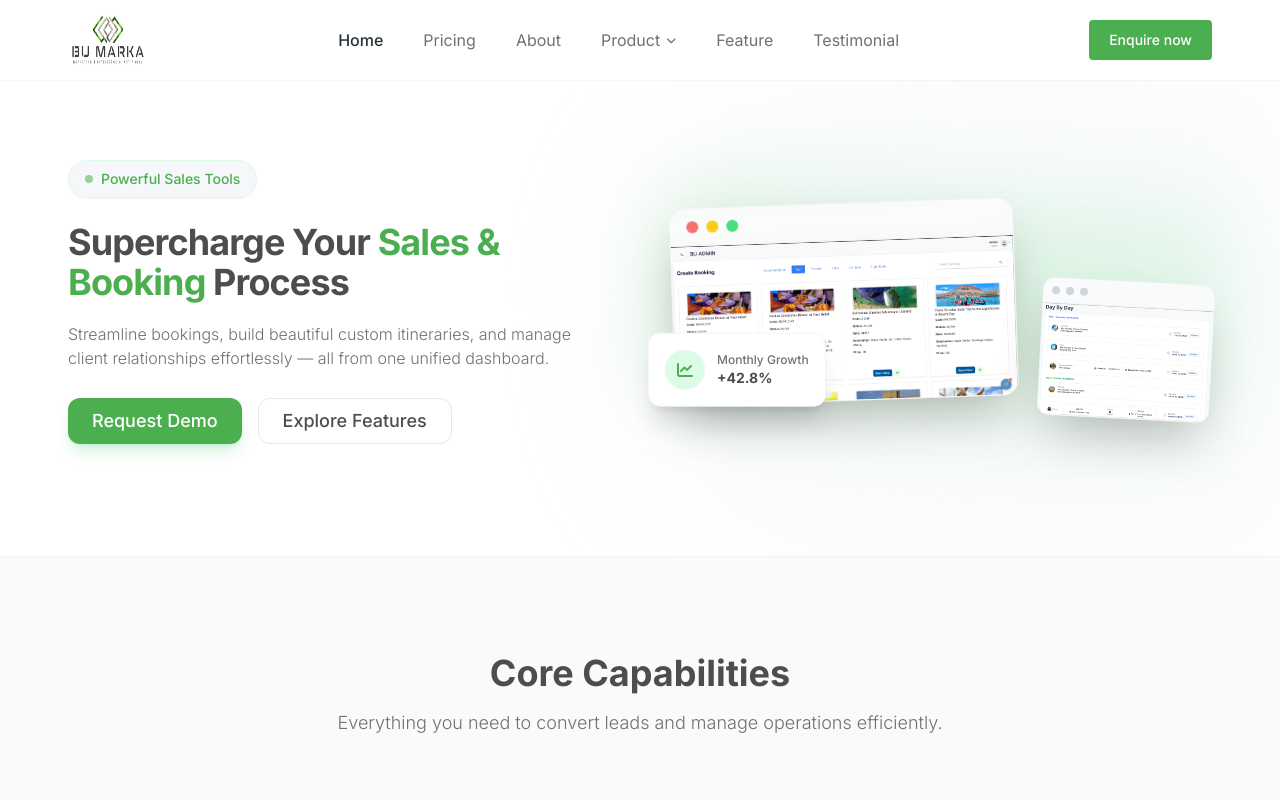
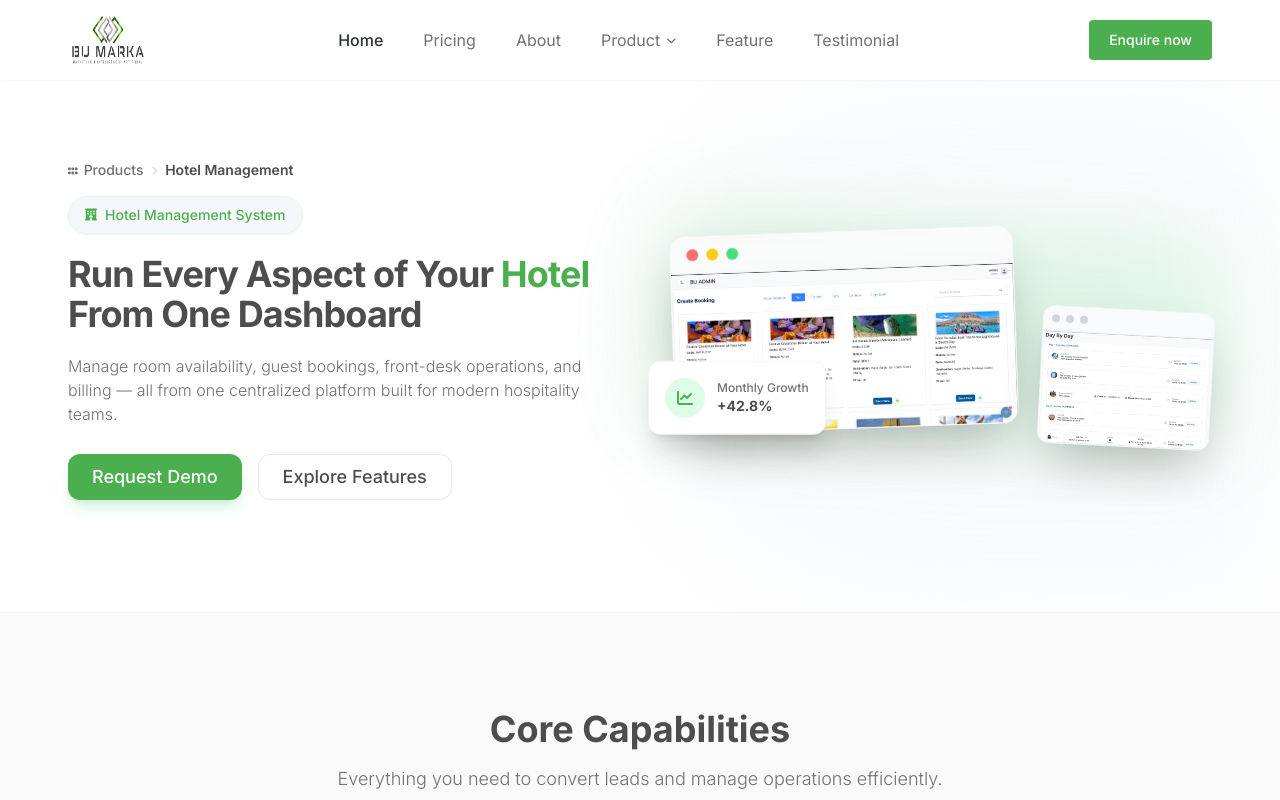
Before and after one commit to radhika-panwar01/BU-marko-Enquiry-react, a React (Vite) app: page /product/sales-booking in a window 1280 px wide. Both pictures are taken after a click on the button "Hotel Management". Shown: the top 800 px of the page. Built offline with nearby package versions, Linux system fonts and the light colour scheme.

Commit message:
after adding routing and dropdown

```diff
--- a/src/components/Product_subpages/Contract-Management.jsx
+++ b/src/components/Product_subpages/Contract-Management.jsx
@@ -210,9 +210,22 @@ const ContractManagementPage = ({ onOpenInquiry, setCurrentPage }) => {
                 <div className="mx-3 px-4 md:px-14 relative z-10">
                     <div className="flex flex-col lg:flex-row items-center gap-10 lg:gap-16">
                         <div className="lg:w-1/2 text-left" data-aos="fade-right">
-                            <div className="inline-flex items-center gap-2 px-4 py-2 rounded-full bg-brand-light text-brand-primary font-medium text-sm mb-6 shadow-sm border border-green-100">
-                                <span className="w-2 h-2 rounded-full bg-brand-primary animate-pulse"></span>
-                                Every Contract, In Control
+                            {/* Breadcrumb */}
+                            <nav aria-label="Breadcrumb" className="flex items-center gap-2 text-xs sm:text-sm text-brand-gray mb-4">
+                                <button
+                                    onClick={() => setCurrentPage && setCurrentPage('product')}
+                                    className="inline-flex items-center gap-1.5 hover:text-brand-primary transition font-medium"
+                                >
+                                    <i className="fa-solid fa-grip text-[11px]"></i>
+                                    Products
+                                </button>
+                                <i className="fa-solid fa-chevron-right text-[9px] text-gray-300"></i>
+                                <span className="text-brand-dark font-semibold">Contract Management</span>
+                            </nav>
+
+                            <div className="inline-flex items-center gap-2 px-4 py-2 rounded-full bg-brand-light text-brand-primary font-medium text-sm mb-5 shadow-sm border border-green-100">
+                                <i className="fa-solid fa-file-signature text-[12px]"></i>
+                                Contract Management App
                             </div>
                             <h1 className="text-2xl md:text-3xl lg:text-4xl font-bold text-brand-dark tracking-tight leading-tight mb-5">
                                 <span className="text-brand-primary">Contract Management</span> Without the Chaos
--- a/src/components/Product_subpages/Driver-App.jsx
+++ b/src/components/Product_subpages/Driver-App.jsx
@@ -168,9 +168,22 @@ const DriverAppPage = ({ onOpenInquiry, setCurrentPage }) => {
                 <div className="mx-3 px-4 md:px-14 relative z-10">
                     <div className="flex flex-col lg:flex-row items-center gap-10 lg:gap-16">
                         <div className="lg:w-1/2 text-left" data-aos="fade-right">
-                            <div className="inline-flex items-center gap-2 px-4 py-2 rounded-full bg-brand-light text-brand-primary font-medium text-sm mb-6 shadow-sm border border-green-100">
-                                <span className="w-2 h-2 rounded-full bg-brand-primary animate-pulse"></span>
-                                For Drivers, On the Road
+                            {/* Breadcrumb */}
+                            <nav aria-label="Breadcrumb" className="flex items-center gap-2 text-xs sm:text-sm text-brand-gray mb-4">
+                                <button
+                                    onClick={() => setCurrentPage && setCurrentPage('product')}
+                                    className="inline-flex items-center gap-1.5 hover:text-brand-primary transition font-medium"
+                                >
+                                    <i className="fa-solid fa-grip text-[11px]"></i>
+                                    Products
+                                </button>
+                                <i className="fa-solid fa-chevron-right text-[9px] text-gray-300"></i>
+                                <span className="text-brand-dark font-semibold">Driver App</span>
+                            </nav>
+
+                            <div className="inline-flex items-center gap-2 px-4 py-2 rounded-full bg-brand-light text-brand-primary font-medium text-sm mb-5 shadow-sm border border-green-100">
+                                <i className="fa-solid fa-id-card-clip text-[12px]"></i>
+                                Driver App
                             </div>
                             <h1 className="text-2xl md:text-3xl lg:text-4xl font-bold text-brand-dark tracking-tight leading-tight mb-5">
                                 The <span className="text-brand-primary">Driver App</span> — Built for the Road, Not the Office
--- a/src/components/Product_subpages/Financial-Management.jsx
+++ b/src/components/Product_subpages/Financial-Management.jsx
@@ -314,9 +314,22 @@ const FinancialManagementPage = ({ onOpenInquiry, setCurrentPage }) => {
                 <div className="mx-3 px-4 md:px-14 relative z-10">
                     <div className="flex flex-col lg:flex-row items-center gap-16">
                         <div className="lg:w-1/2 text-left" data-aos="fade-right">
-                            <div className="inline-flex items-center gap-2 px-4 py-2 rounded-full bg-brand-light text-brand-primary font-medium text-sm mb-6 shadow-sm border border-green-100">
-                                <span className="w-2 h-2 rounded-full bg-brand-primary animate-pulse"></span>
-                                Smart Finance Suite
+                            {/* Breadcrumb */}
+                            <nav aria-label="Breadcrumb" className="flex items-center gap-2 text-xs sm:text-sm text-brand-gray mb-4">
+                                <button
+                                    onClick={() => setCurrentPage && setCurrentPage('product')}
+                                    className="inline-flex items-center gap-1.5 hover:text-brand-primary transition font-medium"
+                                >
+                                    <i className="fa-solid fa-grip text-[11px]"></i>
+                                    Products
+                                </button>
+                                <i className="fa-solid fa-chevron-right text-[9px] text-gray-300"></i>
+                                <span className="text-brand-dark font-semibold">Accounting (Travel)</span>
+                            </nav>
+
+                            <div className="inline-flex items-center gap-2 px-4 py-2 rounded-full bg-brand-light text-brand-primary font-medium text-sm mb-5 shadow-sm border border-green-100">
+                                <i className="fa-solid fa-calculator text-[12px]"></i>
+                                Accounting System for Travel
                             </div>
 
                             <h1 className="text-2xl md:text-3xl lg:text-4xl font-bold text-brand-dark tracking-tight leading-tight mb-5">
--- a/src/components/Product_subpages/Human-Resource-App.jsx
+++ b/src/components/Product_subpages/Human-Resource-App.jsx
@@ -205,9 +205,22 @@ const HumanResourceAppPage = ({ onOpenInquiry, setCurrentPage }) => {
                 <div className="mx-3 px-4 md:px-14 relative z-10">
                     <div className="flex flex-col lg:flex-row items-center gap-10 lg:gap-16">
                         <div className="lg:w-1/2 text-left" data-aos="fade-right">
-                            <div className="inline-flex items-center gap-2 px-4 py-2 rounded-full bg-brand-light text-brand-primary font-medium text-sm mb-6 shadow-sm border border-green-100">
-                                <span className="w-2 h-2 rounded-full bg-brand-primary animate-pulse"></span>
-                                People Operations, Simplified
+                            {/* Breadcrumb */}
+                            <nav aria-label="Breadcrumb" className="flex items-center gap-2 text-xs sm:text-sm text-brand-gray mb-4">
+                                <button
+                                    onClick={() => setCurrentPage && setCurrentPage('product')}
+                                    className="inline-flex items-center gap-1.5 hover:text-brand-primary transition font-medium"
+                                >
+                                    <i className="fa-solid fa-grip text-[11px]"></i>
+                                    Products
+                                </button>
+                                <i className="fa-solid fa-chevron-right text-[9px] text-gray-300"></i>
+                                <span className="text-brand-dark font-semibold">Human Resource App</span>
+                            </nav>
+
+                            <div className="inline-flex items-center gap-2 px-4 py-2 rounded-full bg-brand-light text-brand-primary font-medium text-sm mb-5 shadow-sm border border-green-100">
+                                <i className="fa-solid fa-users-gear text-[12px]"></i>
+                                Human Resource App
                             </div>
                             <h1 className="text-2xl md:text-3xl lg:text-4xl font-bold text-brand-dark tracking-tight leading-tight mb-5">
                                 The <span className="text-brand-primary">Human Resource App</span> Your Team Will Actually Use
--- a/src/components/Product_subpages/Operations-Logistics.jsx
+++ b/src/components/Product_subpages/Operations-Logistics.jsx
@@ -335,9 +335,22 @@ const OperationsLogisticsPage = ({ onOpenInquiry, setCurrentPage }) => {
                 <div className="mx-3 px-4 md:px-14 relative z-10">
                     <div className="flex flex-col lg:flex-row items-center gap-16">
                         <div className="lg:w-1/2 text-left" data-aos="fade-right">
-                            <div className="inline-flex items-center gap-2 px-4 py-2 rounded-full bg-brand-light text-brand-primary font-medium text-sm mb-6 shadow-sm border border-green-100">
-                                <span className="w-2 h-2 rounded-full bg-brand-primary animate-pulse"></span>
-                                Operations Control Center
+                            {/* Breadcrumb */}
+                            <nav aria-label="Breadcrumb" className="flex items-center gap-2 text-xs sm:text-sm text-brand-gray mb-4">
+                                <button
+                                    onClick={() => setCurrentPage && setCurrentPage('product')}
+                                    className="inline-flex items-center gap-1.5 hover:text-brand-primary transition font-medium"
+                                >
+                                    <i className="fa-solid fa-grip text-[11px]"></i>
+                                    Products
+                                </button>
+                                <i className="fa-solid fa-chevron-right text-[9px] text-gray-300"></i>
+                                <span className="text-brand-dark font-semibold">Fleet Management</span>
+                            </nav>
+
+                            <div className="inline-flex items-center gap-2 px-4 py-2 rounded-full bg-brand-light text-brand-primary font-medium text-sm mb-5 shadow-sm border border-green-100">
+                                <i className="fa-solid fa-truck-fast text-[12px]"></i>
+                                Fleet Management System
                             </div>
 
                             <h1 className="text-2xl md:text-3xl lg:text-4xl font-bold text-brand-dark tracking-tight leading-tight mb-5">
--- a/src/components/Product_subpages/Sales&Booking.jsx
+++ b/src/components/Product_subpages/Sales&Booking.jsx
@@ -8,7 +8,7 @@ import Tailor2 from "../../assets/images/productimages/Tailor-2.png";
 
 
 
-const SalesBookingPage = ({ onOpenInquiry }) => {
+const SalesBookingPage = ({ onOpenInquiry, setCurrentPage }) => {
     useEffect(() => {
         window.scrollTo(0, 0);
         if (typeof window !== 'undefined' && window.AOS) {
@@ -28,17 +28,31 @@ const SalesBookingPage = ({ onOpenInquiry }) => {
                 <div className="mx-3 px-4 md:px-14 relative z-10">
                     <div className="flex flex-col lg:flex-row items-center gap-16">
                         <div className="lg:w-1/2 text-left" data-aos="fade-right">
-                            <div className="inline-flex items-center gap-2 px-4 py-2 rounded-full bg-brand-light text-brand-primary font-medium text-sm mb-6 shadow-sm border border-green-100">
-                                <span className="w-2 h-2 rounded-full bg-brand-primary animate-pulse"></span>
-                                Powerful Sales Tools
+                            {/* Breadcrumb */}
+                            <nav aria-label="Breadcrumb" className="flex items-center gap-2 text-xs sm:text-sm text-brand-gray mb-4">
+                                <button
+                                    onClick={() => setCurrentPage && setCurrentPage('product')}
+                                    className="inline-flex items-center gap-1.5 hover:text-brand-primary transition font-medium"
+                                >
+                                    <i className="fa-solid fa-grip text-[11px]"></i>
+                                    Products
+                                </button>
+                                <i className="fa-solid fa-chevron-right text-[9px] text-gray-300"></i>
+                                <span className="text-brand-dark font-semibold">Hotel Management</span>
+                            </nav>
+
+                            {/* Product label pill */}
+                            <div className="inline-flex items-center gap-2 px-4 py-2 rounded-full bg-brand-light text-brand-primary font-medium text-sm mb-5 shadow-sm border border-green-100">
+                                <i className="fa-solid fa-hotel text-[12px]"></i>
+                                Hotel Management System
                             </div>
 
                             <h1 className="text-2xl md:text-3xl lg:text-4xl font-bold text-brand-dark tracking-tight leading-tight mb-5">
-                                Supercharge Your <span className="text-brand-primary">Sales & Booking</span> Process
+                                Run Every Aspect of Your <span className="text-brand-primary">Hotel</span> From One Dashboard
                             </h1>
 
                             <p className="text-brand-gray text-sm md:text-base mb-7 leading-relaxed font-light">
-                                Streamline bookings, build beautiful custom itineraries, and manage client relationships effortlessly — all from one unified dashboard.
+                                Manage room availability, guest bookings, front-desk operations, and billing — all from one centralized platform built for modern hospitality teams.
                             </p>
 
                             <div className="flex flex-col sm:flex-row gap-4">
--- a/src/components/Product_subpages/Tour-Guide-App.jsx
+++ b/src/components/Product_subpages/Tour-Guide-App.jsx
@@ -182,9 +182,22 @@ const TourGuideAppPage = ({ onOpenInquiry, setCurrentPage }) => {
                 <div className="mx-3 px-4 md:px-14 relative z-10">
                     <div className="flex flex-col lg:flex-row items-center gap-10 lg:gap-16">
                         <div className="lg:w-1/2 text-left" data-aos="fade-right">
-                            <div className="inline-flex items-center gap-2 px-4 py-2 rounded-full bg-brand-light text-brand-primary font-medium text-sm mb-6 shadow-sm border border-green-100">
-                                <span className="w-2 h-2 rounded-full bg-brand-primary animate-pulse"></span>
-                                For Tour Guides, On the Move
+                            {/* Breadcrumb */}
+                            <nav aria-label="Breadcrumb" className="flex items-center gap-2 text-xs sm:text-sm text-brand-gray mb-4">
+                                <button
+                                    onClick={() => setCurrentPage && setCurrentPage('product')}
+                                    className="inline-flex items-center gap-1.5 hover:text-brand-primary transition font-medium"
+                                >
+                                    <i className="fa-solid fa-grip text-[11px]"></i>
+                                    Products
+                                </button>
+                                <i className="fa-solid fa-chevron-right text-[9px] text-gray-300"></i>
+                                <span className="text-brand-dark font-semibold">Tour Guide App</span>
+                            </nav>
+
+                            <div className="inline-flex items-center gap-2 px-4 py-2 rounded-full bg-brand-light text-brand-primary font-medium text-sm mb-5 shadow-sm border border-green-100">
+                                <i className="fa-solid fa-map-location-dot text-[12px]"></i>
+                                Tour Guide App
                             </div>
                             <h1 className="text-2xl md:text-3xl lg:text-4xl font-bold text-brand-dark tracking-tight leading-tight mb-5">
                                 The <span className="text-brand-primary">Tour Guide App</span> — Everything You Need, In Your Pocket
--- a/src/components/Product_subpages/Travel-Management.jsx
+++ b/src/components/Product_subpages/Travel-Management.jsx
@@ -185,9 +185,22 @@ const TravelManagementPage = ({ onOpenInquiry, setCurrentPage }) => {
                 <div className="mx-3 px-4 md:px-14 relative z-10">
                     <div className="flex flex-col lg:flex-row items-center gap-10 lg:gap-16">
                         <div className="lg:w-1/2 text-left" data-aos="fade-right">
-                            <div className="inline-flex items-center gap-2 px-4 py-2 rounded-full bg-brand-light text-brand-primary font-medium text-sm mb-6 shadow-sm border border-green-100">
-                                <span className="w-2 h-2 rounded-full bg-brand-primary animate-pulse"></span>
-                                One Platform · Every Module
+                            {/* Breadcrumb */}
+                            <nav aria-label="Breadcrumb" className="flex items-center gap-2 text-xs sm:text-sm text-brand-gray mb-4">
+                                <button
+                                    onClick={() => setCurrentPage && setCurrentPage('product')}
+                                    className="inline-flex items-center gap-1.5 hover:text-brand-primary transition font-medium"
+                                >
+                                    <i className="fa-solid fa-grip text-[11px]"></i>
+                                    Products
+                                </button>
+                                <i className="fa-solid fa-chevron-right text-[9px] text-gray-300"></i>
+                                <span className="text-brand-dark font-semibold">All-in-One Travel</span>
+                            </nav>
+
+                            <div className="inline-flex items-center gap-2 px-4 py-2 rounded-full bg-brand-light text-brand-primary font-medium text-sm mb-5 shadow-sm border border-green-100">
+                                <i className="fa-solid fa-globe text-[12px]"></i>
+                                All-in-One Travel Management
                             </div>
                             <h1 className="text-2xl md:text-3xl lg:text-4xl font-bold text-brand-dark tracking-tight leading-tight mb-5">
                                 The <span className="text-brand-primary">All-in-One Travel Management</span> System
```
Also changed, not shown: 20 other files (tests, documents, lock files or other folders).
